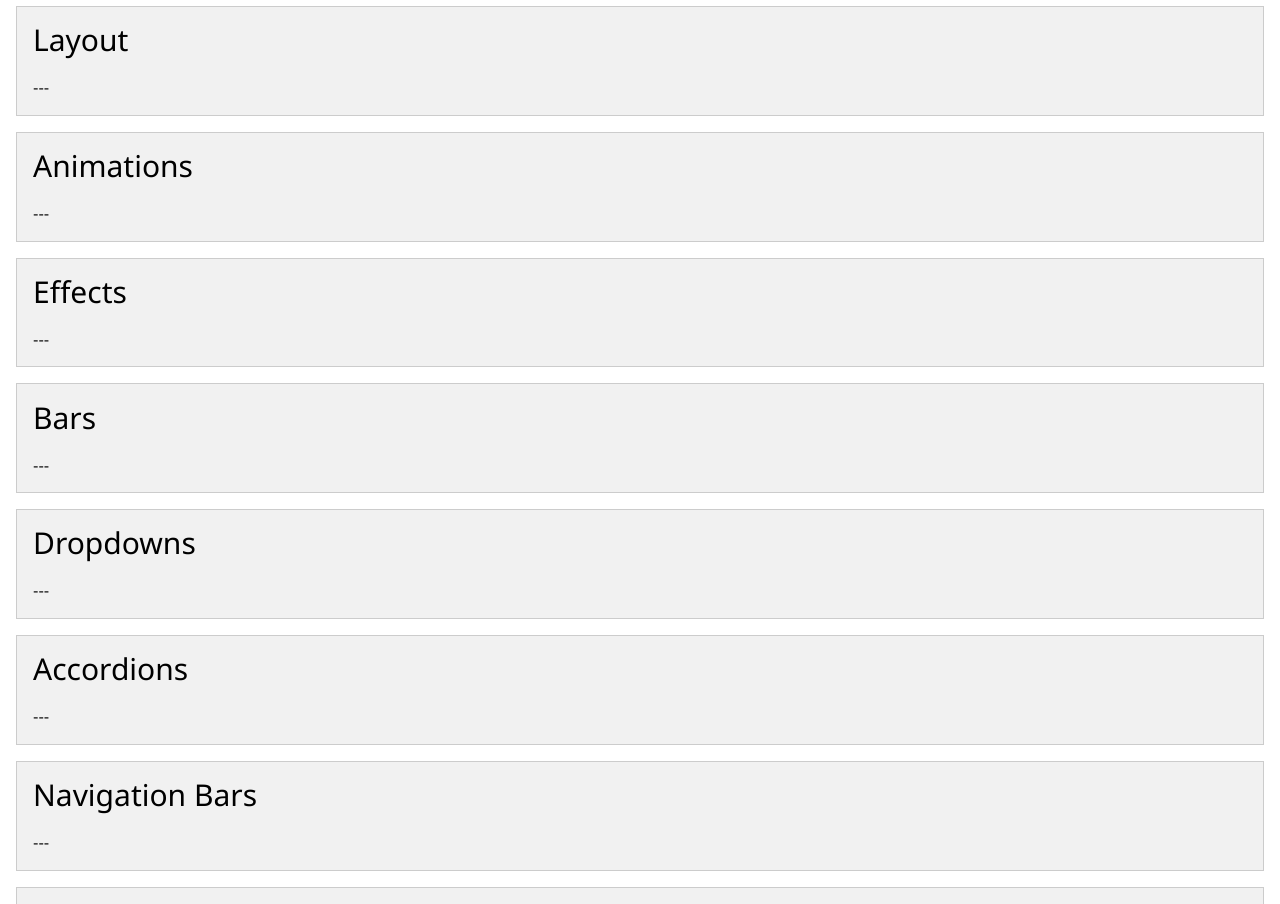
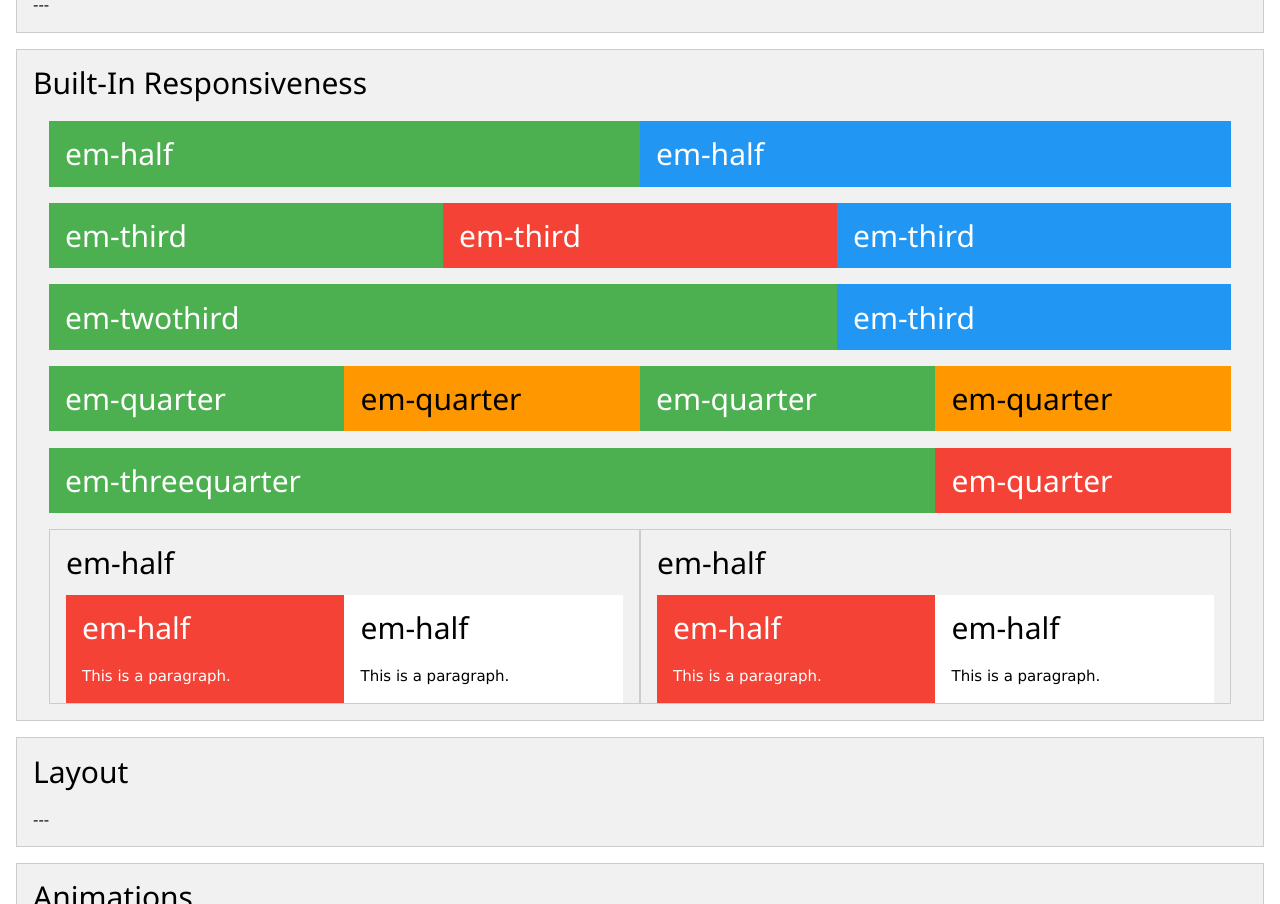
Before and after one commit to Eugene-Murray/ngx-unit-ui, an Angular app: page / in a window 1280 px wide. Shown: the part 9000-9904 px from the top of the page. Built offline with nearby package versions, Linux system fonts and the light colour scheme.

Commit message:
update example page

```diff
--- a/src/app/app.component.html
+++ b/src/app/app.component.html
@@ -572,7 +572,14 @@
 
 <div class="em-container em-margin em-light-grey em-border">
   <h2>Tags (Labels and Signs)</h2>
-  <p>---</p>
+
+  <div class="em-panel">
+    <p><span class="em-tag em-blue">New!</span></p>
+    <p><span class="em-tag em-teal">More Later!</span></p>
+    <p><span class="em-tag em--jumbo em-blue">66</span></p>
+    <p><span class="em-tag em--jumbo em--blue em-padding-large">66</span></p>
+  </div>
+
 </div>
 
 <div class="em-container em-margin em-light-grey em-border">
@@ -582,7 +589,103 @@
 
 <div class="em-container em-margin em-light-grey em-border">
   <h2>Built-In Responsiveness</h2>
-  <p>---</p>
+
+
+  <div class="em-panel">
+    <div class="em-row">
+      <div class="em-half em-container em-green">
+        <h2>em-half</h2>
+      </div>
+      <div class="em-half em-container em-blue">
+        <h2>em-half</h2>
+      </div>
+    </div>
+  </div>
+
+  <div class="em-panel">
+    <div class="em-row">
+      <div class="em-third em-container em-green">
+        <h2>em-third</h2>
+      </div>
+      <div class="em-third em-container em-red">
+        <h2>em-third</h2>
+      </div>
+      <div class="em-third em-container em-blue">
+        <h2>em-third</h2>
+      </div>
+    </div>
+  </div>
+
+  <div class="em-panel">
+    <div class="em-row">
+      <div class="em-green em-container em-twothird">
+        <h2>em-twothird</h2>
+      </div>
+      <div class="em-container em-third em-blue">
+        <h2>em-third</h2>
+      </div>
+    </div>
+  </div>
+
+  <div class="em-panel">
+    <div class="em-row">
+      <div class="em-green em-container em-quarter">
+        <h2>em-quarter</h2>
+      </div>
+      <div class="em-orange em-container em-quarter">
+        <h2>em-quarter</h2>
+      </div>
+      <div class="em-green em-container em-quarter">
+        <h2>em-quarter</h2>
+      </div>
+      <div class="em-orange em-container em-quarter">
+        <h2>em-quarter</h2>
+      </div>
+    </div>
+  </div>
+
+  <div class="em-panel">
+    <div class="em-row">
+      <div class="em-green em-container em-threequarter">
+        <h2>em-threequarter</h2>
+      </div>
+      <div class="em-red em-container em-quarter">
+        <h2>em-quarter</h2>
+      </div>
+    </div>
+    </div>
+
+    <div class="em-panel">
+      <div class="em-row">
+        <div class="em-half em-container em-border">
+          <h2>em-half</h2>
+          <div class="em-row">
+            <div class="em-half em-container em-red">
+              <h2>em-half</h2>
+              <p>This is a paragraph.</p>
+            </div>
+            <div class="em-half em-container em-white">
+              <h2>em-half</h2>
+              <p>This is a paragraph.</p>
+            </div>
+          </div>
+        </div>
+        <div class="em-half em-container em-border">
+          <h2>em-half</h2>
+          <div class="em-row">
+            <div class="em-half em-container em-red">
+              <h2>em-half</h2>
+              <p>This is a paragraph.</p>
+            </div>
+            <div class="em-half em-container em-white">
+              <h2>em-half</h2>
+              <p>This is a paragraph.</p>
+            </div>
+          </div>
+        </div>
+      </div>
+    </div>
+
 </div>
 
 <div class="em-container em-margin em-light-grey em-border">
```
